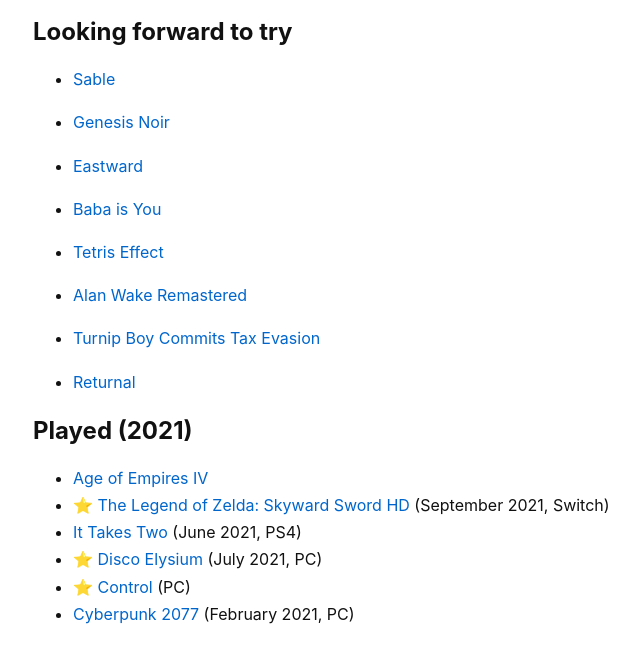
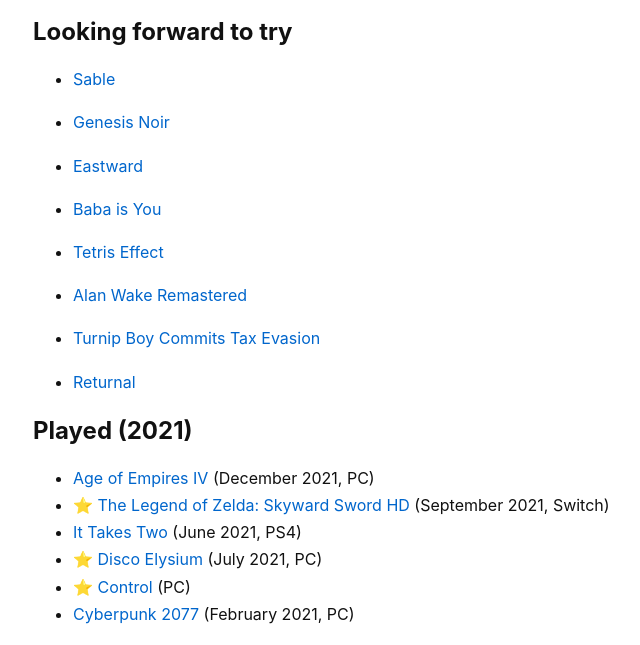
Before and after one commit to agentcooper/agentcooper.io, an Eleventy site: page pages/Games.md in a window 1280 px wide. Shown: the part 152-797 px from the top of the page, without its empty margins (287-927 px from the left). Built offline with nearby package versions, Linux system fonts and the light colour scheme; Eleventy itself is replaced by a stand-in of ours; files that its build step writes are made by us from their sources; what eleventy-plugin-git-commit-date would draw is missing.

Commit message:
Update Games.md

```diff
--- a/pages/Games.md
+++ b/pages/Games.md
@@ -12,7 +12,7 @@
 
 ## Played (2021)
 
-- [Age of Empires IV](https://en.wikipedia.org/wiki/Age_of_Empires_IV)
+- [Age of Empires IV](https://en.wikipedia.org/wiki/Age_of_Empires_IV) (December 2021, PC)
 - ⭐️ [The Legend of Zelda: Skyward Sword HD](https://en.wikipedia.org/wiki/The_Legend_of_Zelda:_Skyward_Sword_HD) (September 2021, Switch)
 - [It Takes Two](https://en.wikipedia.org/wiki/It_Takes_Two_(video_game)) (June 2021, PS4)
 - ⭐️ [Disco Elysium](https://en.wikipedia.org/wiki/Disco_Elysium) (July 2021, PC)
```
